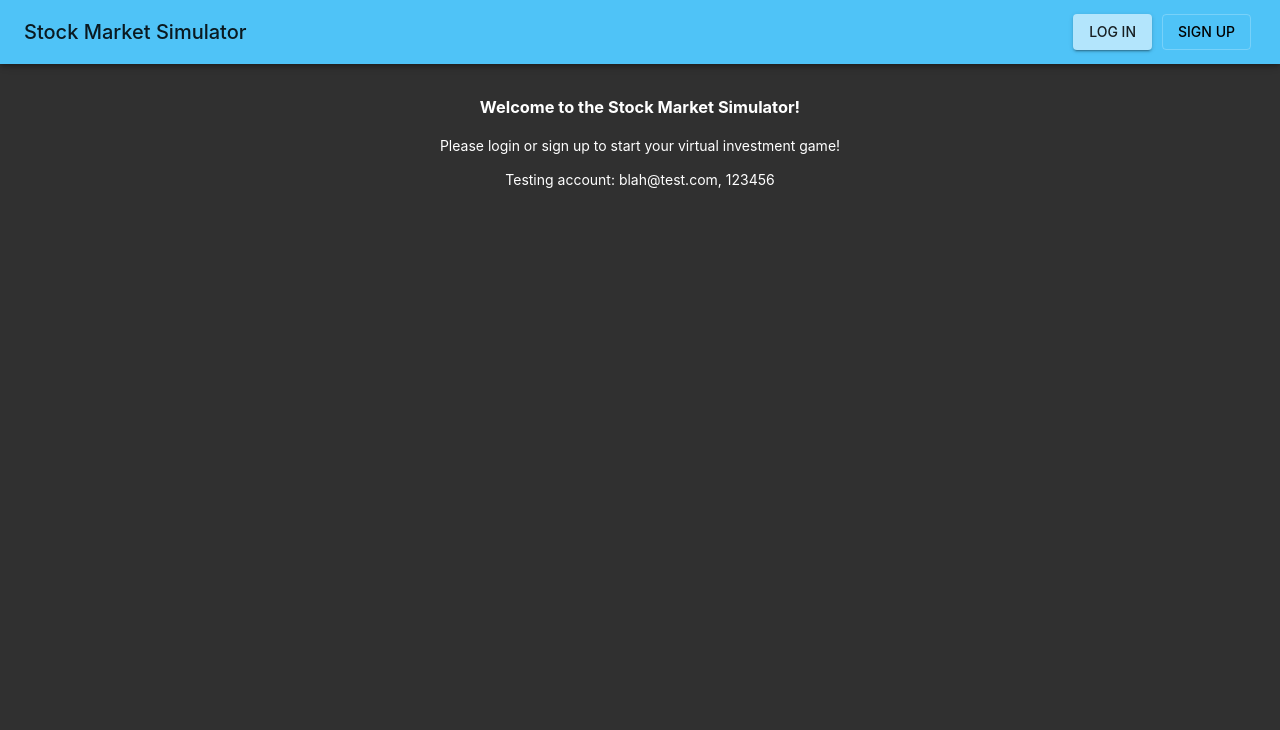
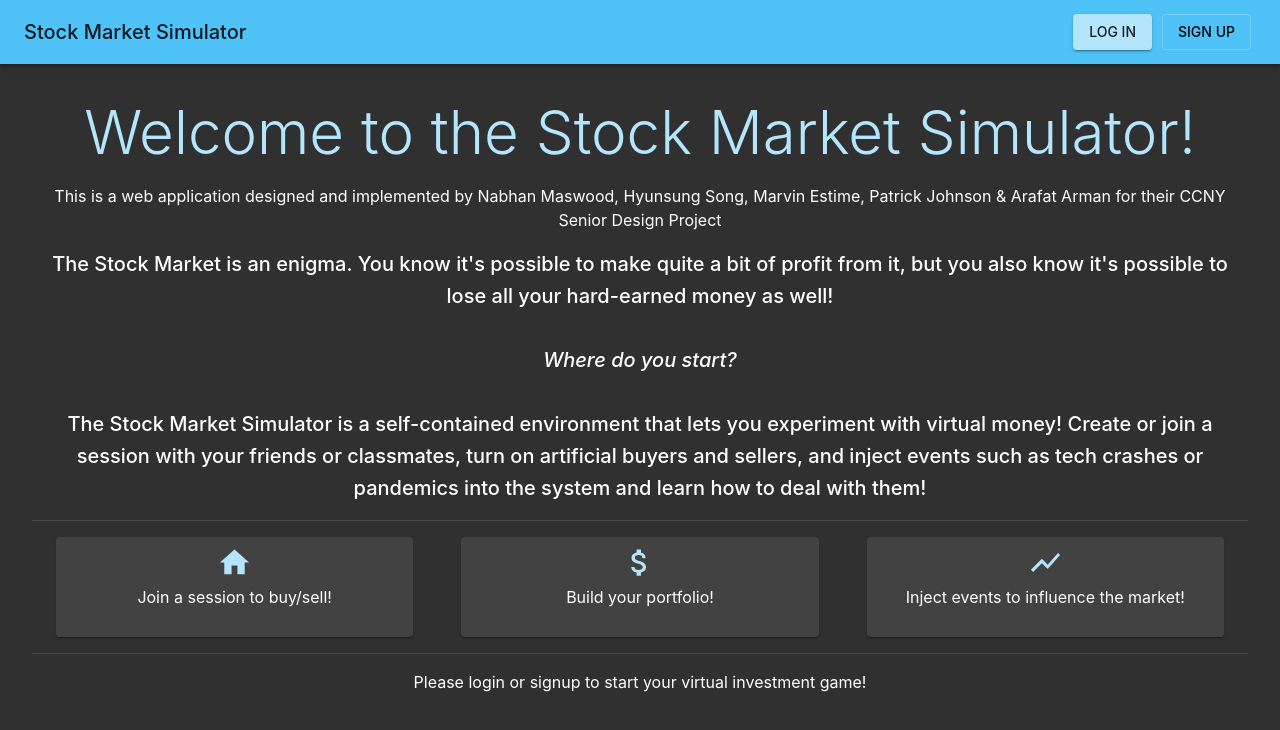
Before and after one commit to StockMarketSimulator-CSC-59867-03/SMSimulator_Website, a React (Create React App) app: page / in a window 1280 px wide. Shown: the top 730 px of the page. Built offline with nearby package versions, Linux system fonts and the light colour scheme; no server answers.

Commit message:
SMS-130 finished the landing page

```diff
--- a/src/Pages/HomePage/SessionStocks.tsx
+++ b/src/Pages/HomePage/SessionStocks.tsx
@@ -90,7 +90,7 @@ function SessionStocks(props:any) {
           <div style={{flexGrow: 1}}/>
           <div style={{display: 'flex'}}>
             <StockGraph name={tickerSymbol} domain={graphDomain} data={stockHistory} handleClick={() => {}} width={100} height={80} animationOn={false} showToolTip={false}/>
-            <input name={tickerSymbol} type="checkbox" onChange={handleChange} checked={isWatched}/>
+            {/* <input name={tickerSymbol} type="checkbox" onChange={handleChange} checked={isWatched}/> */}
           </div>
       </div>
     )
--- a/src/Pages/LandingPage/LandingPage.tsx
+++ b/src/Pages/LandingPage/LandingPage.tsx
@@ -1,11 +1,77 @@
 import React from 'react';
+import { createStyles, makeStyles, Theme, Typography, Grid, Container, Paper, Divider } from '@material-ui/core';
+import HomeIcon from "@material-ui/icons/Home";
+import AttachMoneyIcon from '@material-ui/icons/AttachMoney';
+import ShowChartIcon from '@material-ui/icons/ShowChart';
+
+const useStyles = makeStyles((theme:Theme) =>
+    createStyles({
+        root: {
+            padding: theme.spacing(2),
+        },
+        title: {
+            color: theme.palette.secondary.main,
+            paddingBottom: theme.spacing(2)
+        },
+        text: {
+            paddingTop: theme.spacing(2),
+            paddingBottom: theme.spacing(2)
+        },
+        paper: {
+            height: "100px",
+           // width: "200px",
+            paddingTop: theme.spacing(1),
+            paddingBottom: theme.spacing(1),
+            marginTop: theme.spacing(2),
+            marginBottom: theme.spacing(2)
+        }
+    })
+)
 
 function LandingPage(props:any) {
+    const classes = useStyles();
     return(
-        <div>
-            <h3>Welcome to the Stock Market Simulator!</h3>
-            <p>Please login or sign up to start your virtual investment game!</p>
-            <p>Testing account: blah@test.com, 123456</p>
+        <div className={classes.root}>
+            <Typography variant="h2" className={classes.title}>Welcome to the Stock Market Simulator!</Typography>
+            <Typography variant="body1">This is a web application designed and implemented by Nabhan Maswood,
+            Hyunsung Song, Marvin Estime, Patrick Johnson &amp; Arafat Arman for their CCNY Senior Design Project</Typography>
+            <Typography variant="h6" className={classes.text}>The Stock Market is an enigma. You know it's possible to make quite a bit of profit
+            from it, but you also know it's possible to lose all your hard-earned money as well!</Typography>
+            <Typography variant="h6" className={classes.text}><em>Where do you start?</em></Typography>
+            <Typography variant="h6" className={classes.text}>The Stock Market Simulator is a self-contained environment that lets you experiment
+            with virtual money! Create or join a session with your friends or classmates, turn on artificial buyers and sellers, and inject
+            events such as tech crashes or pandemics into the system and learn how to deal with them!</Typography>
+
+            <Divider/>
+
+            <Container>
+                <Grid container spacing={6}>
+                    <Grid item sm={12} md={4} lg={4}>
+                        <Paper className={classes.paper}>
+                            <HomeIcon fontSize="large" color="secondary"/>
+                            <Typography variant="body1">Join a session to buy/sell!</Typography>
+                        </Paper>
+                    </Grid>
+
+                    <Grid item sm={12} md={4} lg={4}>
+                        <Paper className={classes.paper}>
+                            <AttachMoneyIcon fontSize="large" color="secondary"/>
+                            <Typography variant="body1">Build your portfolio!</Typography>
+                        </Paper>
+                    </Grid>
+
+                    <Grid item sm={12} md={4} lg={4}>
+                        <Paper className={classes.paper}>
+                            <ShowChartIcon fontSize="large" color="secondary"/>
+                            <Typography variant="body1">Inject events to influence the market!</Typography>
+                        </Paper>
+                    </Grid>
+                </Grid>
+            </Container>
+
+            <Divider/>
+
+            <Typography variant="body1" className={classes.text}>Please login or signup to start your virtual investment game!</Typography>
         </div>
     );
 }
```
